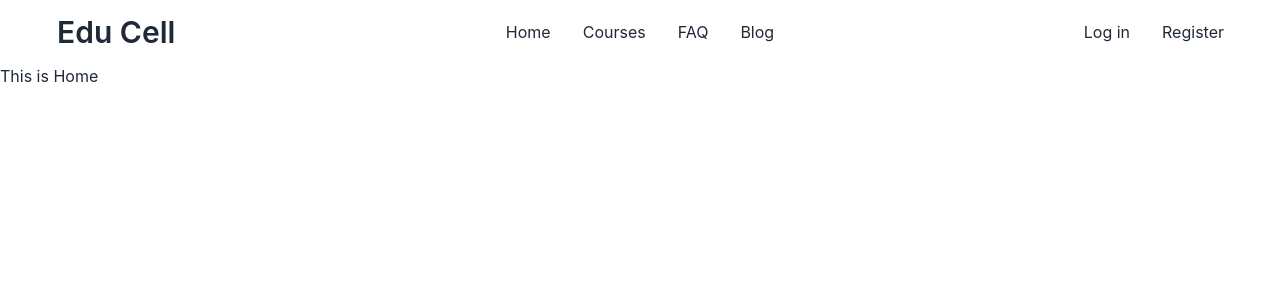
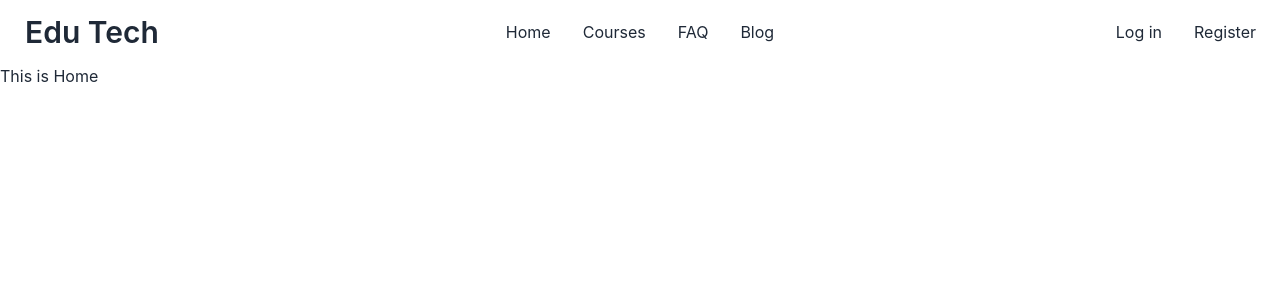
Before and after one commit to Bikash-Dev-Bk/online-learning-platform-client-side, a React (Create React App) app: page / in a window 1280 px wide. Shown: the top 300 px of the page. Built offline with nearby package versions, Linux system fonts and the light colour scheme; no server answers.

Commit message:
favicon added

```diff
--- a/package.json
+++ b/package.json
@@ -10,6 +10,7 @@
     "firebase": "^9.12.1",
     "react": "^18.2.0",
     "react-dom": "^18.2.0",
+    "react-icons": "^4.6.0",
     "react-router-dom": "^6.4.2",
     "react-scripts": "5.0.1",
     "web-vitals": "^2.1.4"
--- a/public/index.html
+++ b/public/index.html
@@ -24,7 +24,7 @@
       work correctly both with client-side routing and a non-root public URL.
       Learn how to configure a non-root public URL by running `npm run build`.
     -->
-    <title>React App</title>
+    <title>Edu Tech</title>
   </head>
   <body>
     <noscript>You need to enable JavaScript to run this app.</noscript>
--- a/src/Pages/Shared/Header/Header.js
+++ b/src/Pages/Shared/Header/Header.js
@@ -1,6 +1,7 @@
 import React, { useContext } from "react";
 import { Link } from "react-router-dom";
 import { AuthContext } from "../../../contexts/AuthProvider/AuthProvider";
+import { FaUser } from 'react-icons/fa';
 
 const Header = () => {
   const { user, logOut } = useContext(AuthContext);
@@ -13,7 +14,7 @@ const Header = () => {
 
   return (
     <div>
-      <div className="navbar bg-base-100 px-10">
+      <div className="navbar bg-base-100 ">
         <div className="navbar-start">
           <div className="dropdown">
             <label tabIndex={0} className="btn btn-ghost lg:hidden">
@@ -56,7 +57,7 @@ const Header = () => {
               </li>
             </ul>
           </div>
-          <Link className="btn btn-ghost normal-case text-3xl">Edu Cell</Link>
+          <Link className="btn btn-ghost normal-case text-3xl">Edu Tech</Link>
         </div>
         <div className="navbar-center hidden lg:flex">
           <ul className="menu menu-horizontal p-0">
@@ -72,12 +73,18 @@ const Header = () => {
             <li>
               <Link to="/blog">Blog</Link>
             </li>
+
           </ul>
         </div>
         <div className="navbar-end">
           {user?.uid ? (
-            <>
-                <img  src={ user?.photoURL } alt="" style={{ height: '40px',  }} className="rounded-full" />
+            <>{user?.photoURL ?
+                <div className="tooltip tooltip-bottom" data-tip={user?.displayName}>
+                  <img  src={ user?.photoURL } alt="" style={{ height: '40px' }} className="rounded-full" />
+                </div>
+                : <FaUser></FaUser>
+            }
+
                 <button className="btn btn-ghost ml-3" onClick={handleLogOut}>
                   Log out
                 </button>
```
Also changed, not shown: 2 other files (tests, documents, lock files or other folders).
